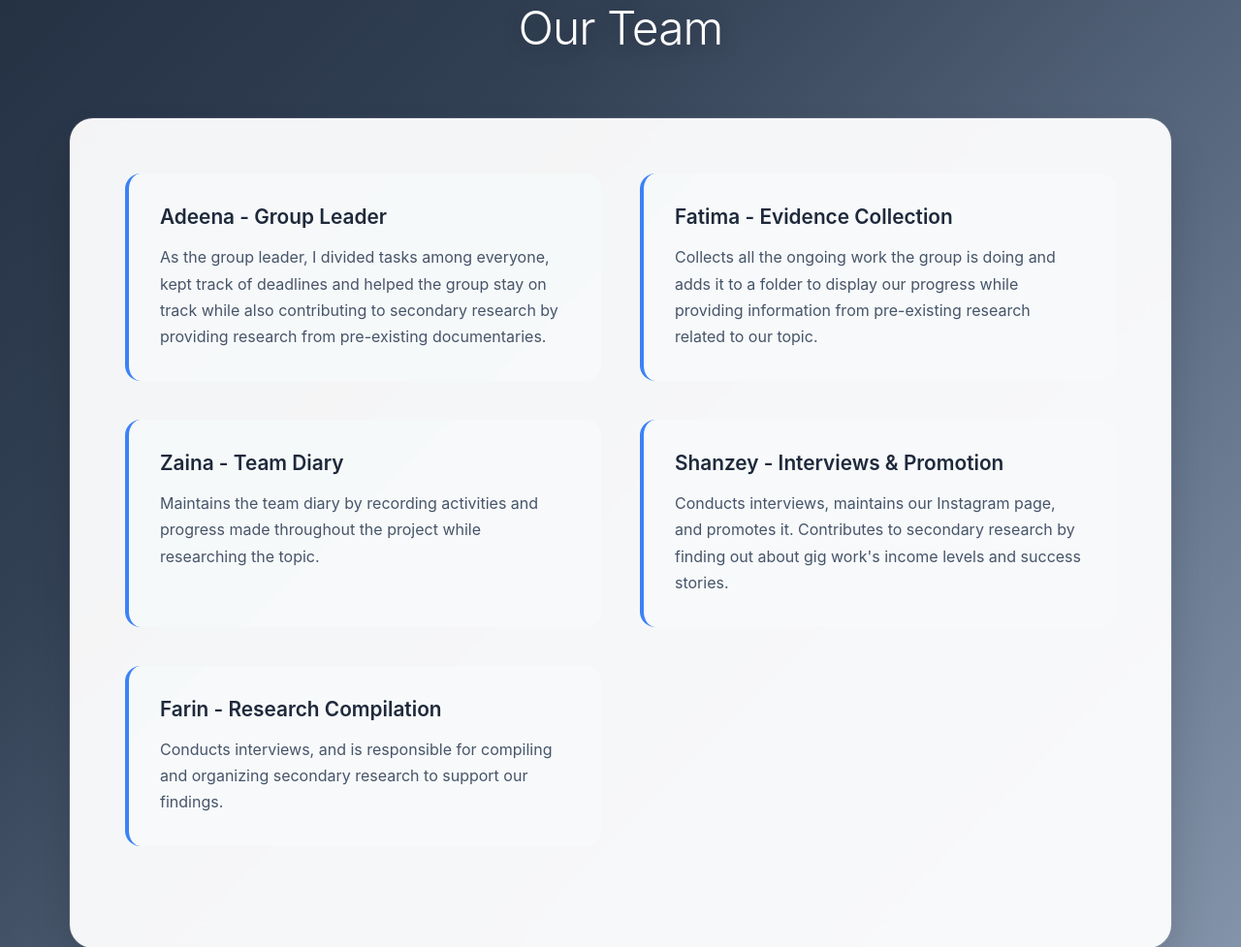
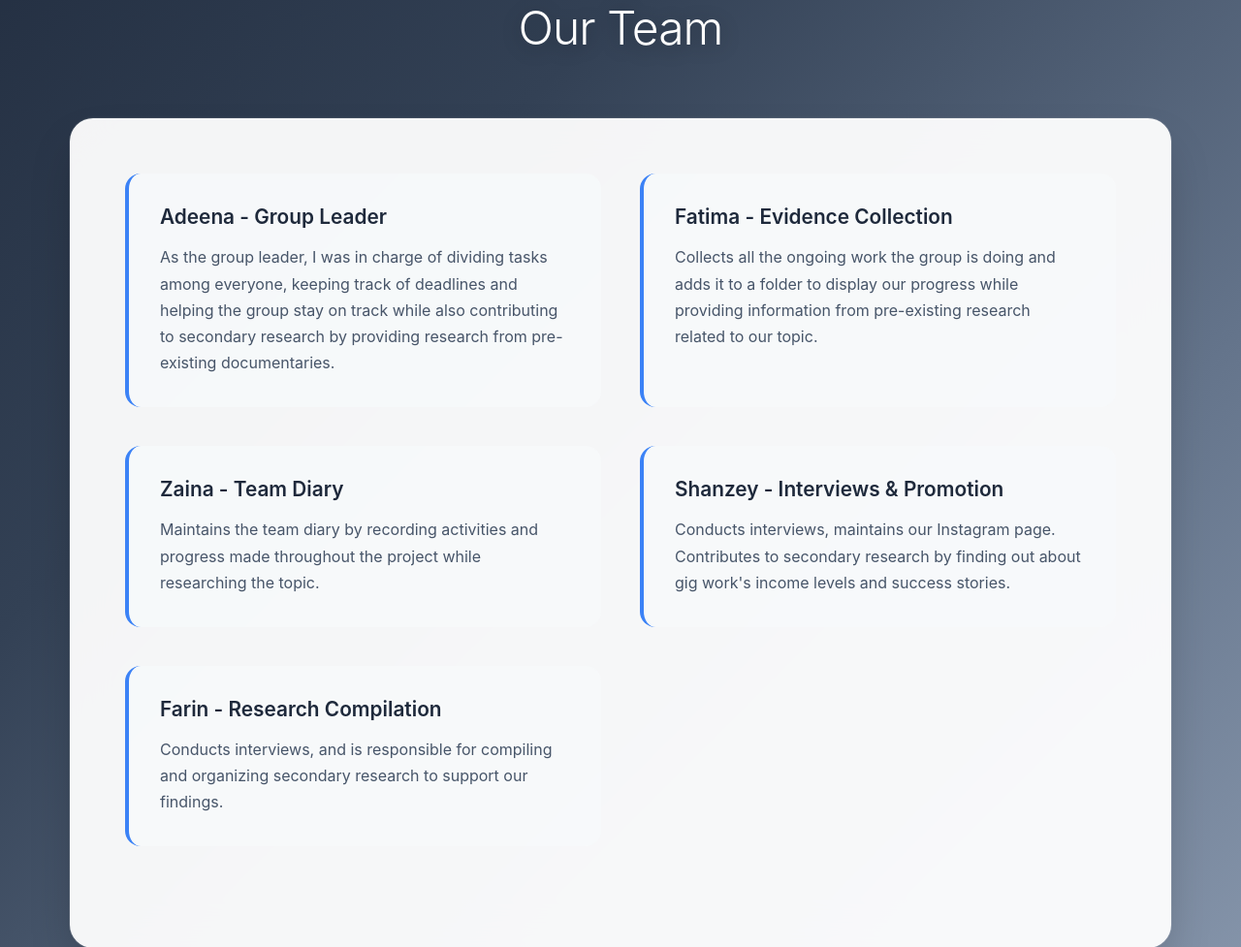
Before and after one commit to izza0459/adeena_website, a Django app: page / in a window 1280 px wide. Shown: the part 1287-2264 px from the top of the page at 97% size. Run offline with Django 5.2, Linux system fonts and the light colour scheme.

Commit message:
Refine descriptions for team members in home.html

```diff
--- a/myapp/templates/myapp/home.html
+++ b/myapp/templates/myapp/home.html
@@ -413,7 +413,7 @@
             <div class="team-grid">
                 <div class="team-member">
                     <h3>Adeena - Group Leader</h3>
-                    <p>As the group leader, I divided tasks among everyone, kept track of deadlines and helped the group stay on track while also contributing to secondary research by providing research from pre-existing documentaries.</p>
+                    <p>As the group leader, I was in charge of dividing tasks among everyone, keeping track of deadlines and helping the group stay on track while also contributing to secondary research by providing research from pre-existing documentaries.</p>
                 </div>
                 <div class="team-member">
                     <h3>Fatima - Evidence Collection</h3>
@@ -425,7 +425,7 @@
                 </div>
                 <div class="team-member">
                     <h3>Shanzey - Interviews & Promotion</h3>
-                    <p>Conducts interviews, maintains our Instagram page, and promotes it. Contributes to secondary research by finding out about gig work's income levels and success stories.</p>
+                    <p>Conducts interviews, maintains our Instagram page. Contributes to secondary research by finding out about gig work's income levels and success stories.</p>
                 </div>
                 <div class="team-member">
                     <h3>Farin - Research Compilation</h3>
```
